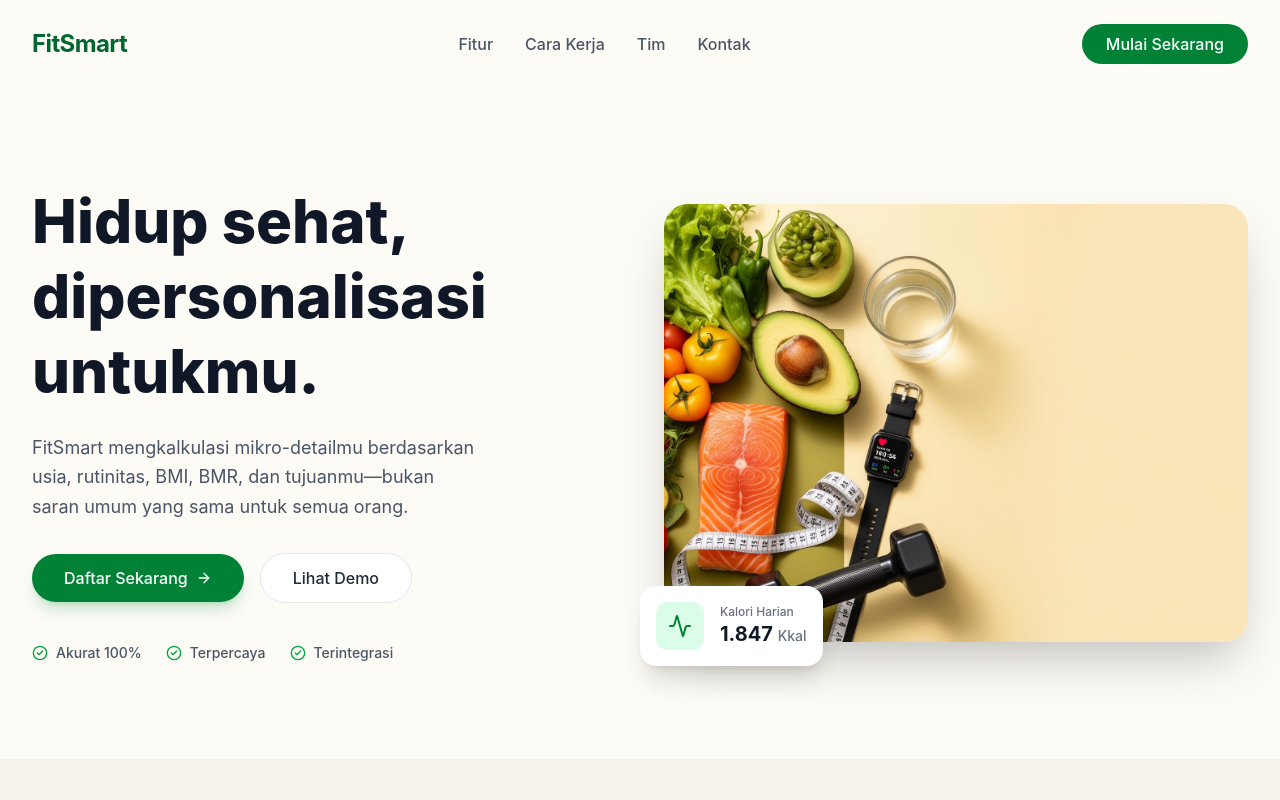
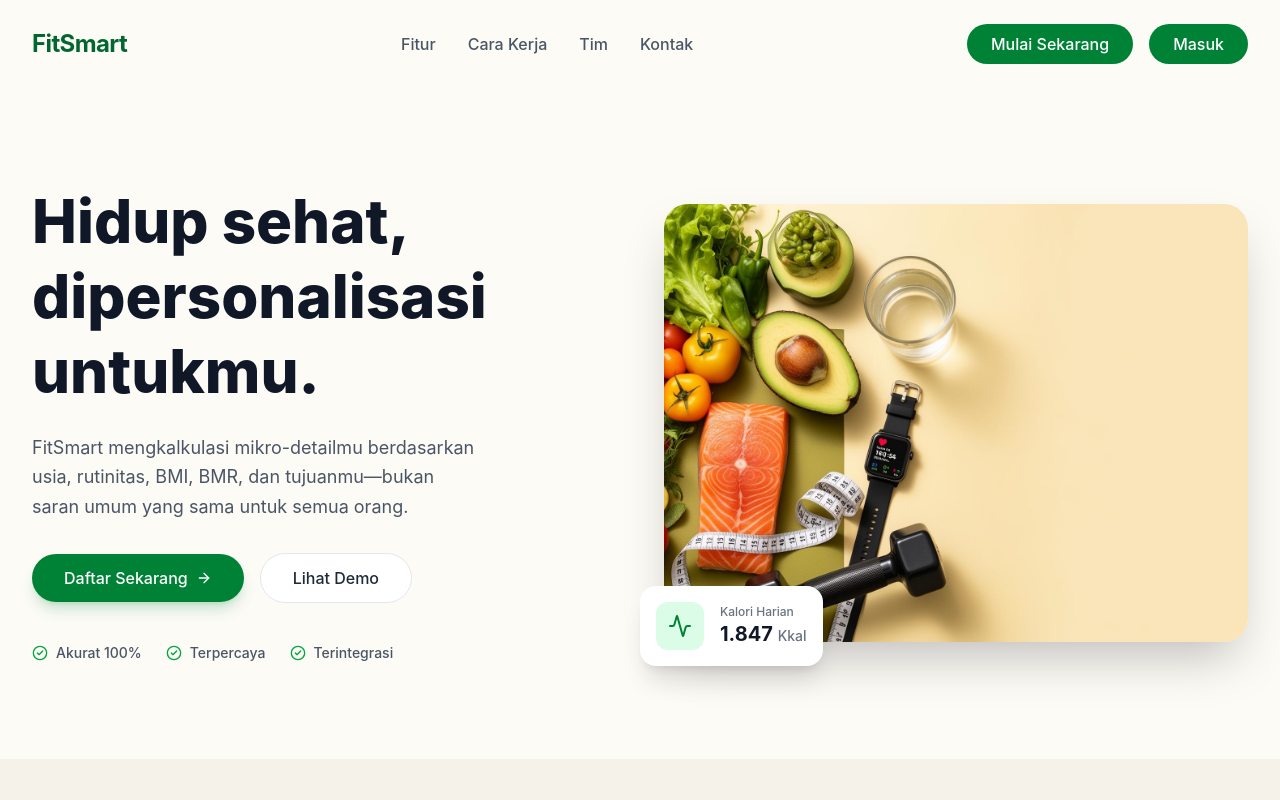
Before and after one commit to arrosyidalayubi/frontend-capstone, a React app: page / in a window 1280 px wide. Shown: the top 800 px of the page. Built offline with nearby package versions, Linux system fonts and the light colour scheme; the HTML template or start-up script is replaced by a standard one.

Commit message:
update header

```diff
--- a/src/components/Header.tsx
+++ b/src/components/Header.tsx
@@ -11,9 +11,14 @@ export default function Header() {
         <a href="#tim" className="hover:text-green-700 transition">Tim</a>
         <a href="#kontak" className="hover:text-green-700 transition">Kontak</a>
       </nav>
+      <div className="flex space-x-4">
       <button className="bg-green-700 hover:bg-green-800 text-white px-6 py-2 rounded-full font-medium transition" onClick={() => navigate('/onboarding')}>
         Mulai Sekarang
       </button>
+      <button className="bg-green-700 hover:bg-green-800 text-white px-6 py-2 rounded-full font-medium transition" onClick={() => navigate('/login')}>
+        Masuk
+      </button>
+      </div>
     </header>
   );
 }
```
